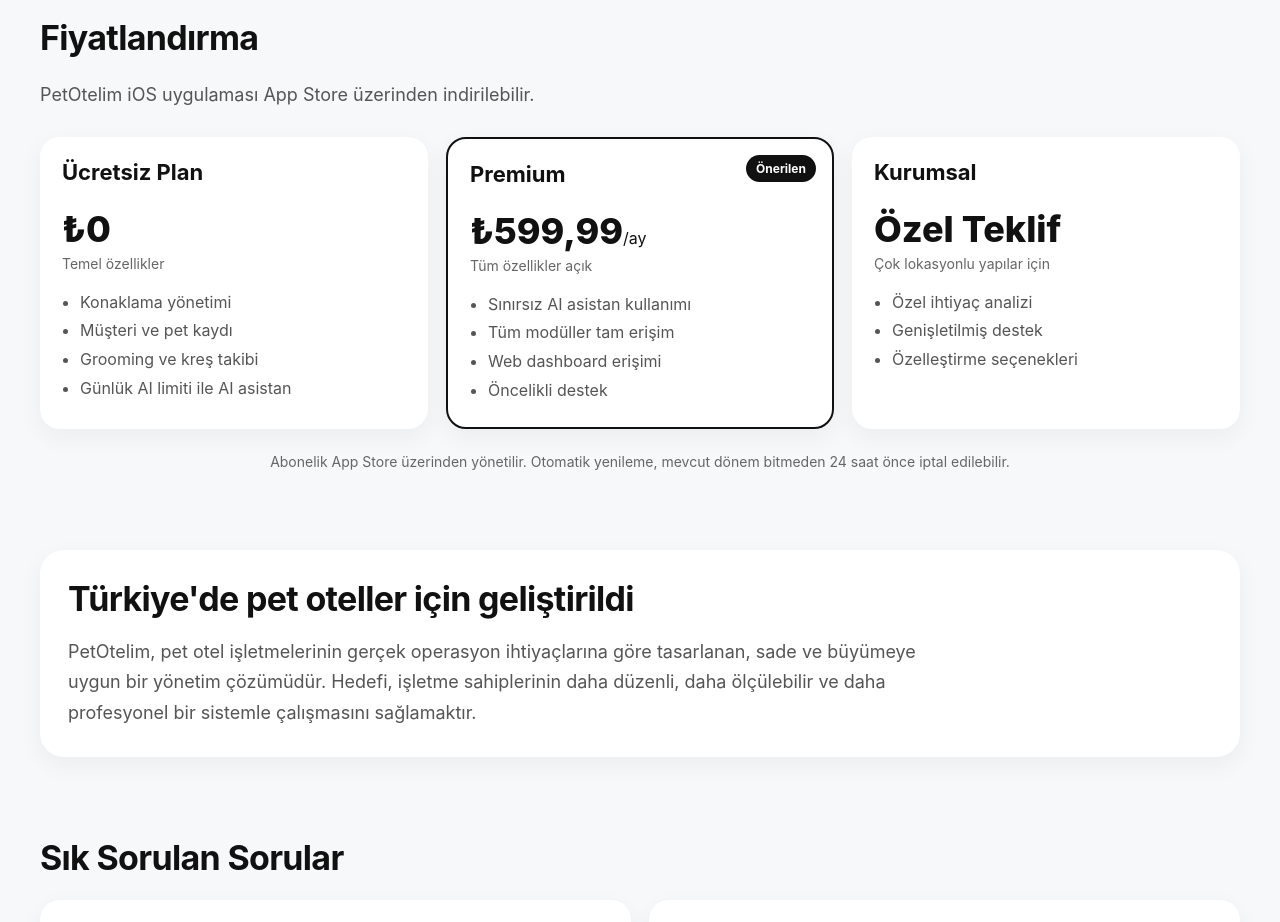
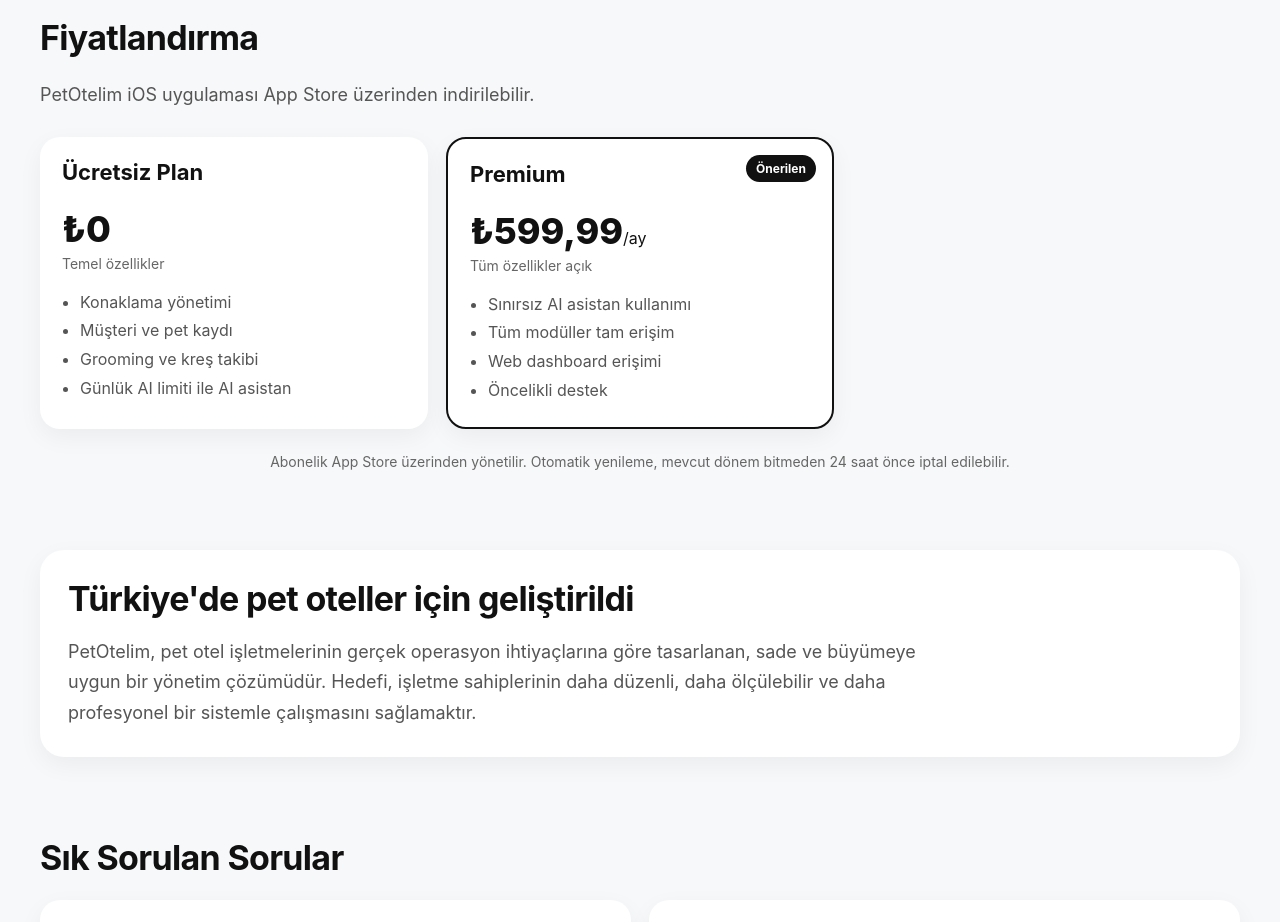
Before and after one commit to tusadisticaret/petotelim-web, a Next.js app: page / in a window 1280 px wide. Shown: the part 1600-2522 px from the top of the page. Built offline with nearby package versions, Linux system fonts and the light colour scheme.

Commit message:
Remove enterprise pricing card

```diff
--- a/app/page.tsx
+++ b/app/page.tsx
@@ -146,16 +146,6 @@
         <li>Öncelikli destek</li>
       </ul>
     </div>
-    <div className="pricing-card">
-      <h3>Kurumsal</h3>
-      <div className="price">Özel Teklif</div>
-      <div className="price-note">Çok lokasyonlu yapılar için</div>
-      <ul className="pricing-list">
-        <li>Özel ihtiyaç analizi</li>
-        <li>Genişletilmiş destek</li>
-        <li>Özelleştirme seçenekleri</li>
-      </ul>
-    </div>
   </div>
   <p style={{textAlign: "center", marginTop: 24, color: "#666", fontSize: 14}}>
     Abonelik App Store üzerinden yönetilir. Otomatik yenileme, mevcut dönem bitmeden 24 saat önce iptal edilebilir.
```
